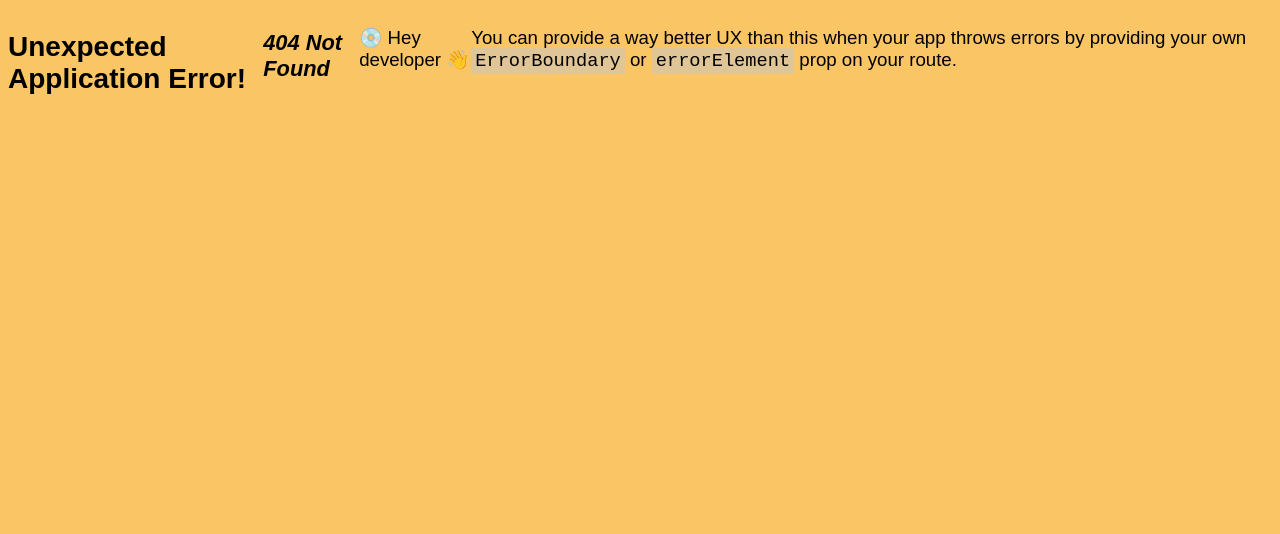
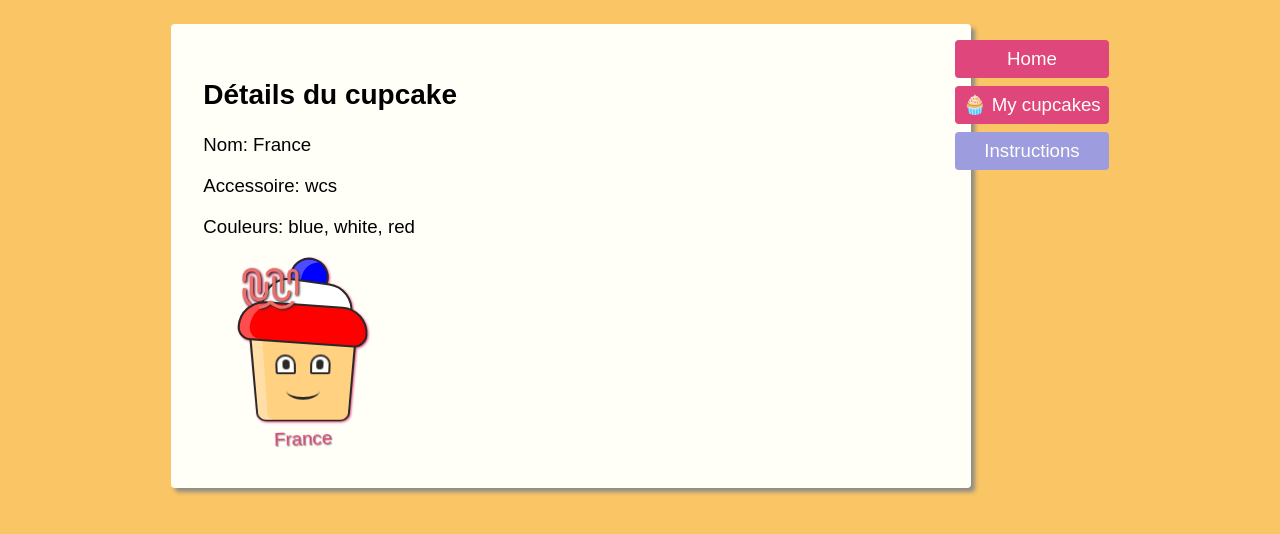
Before and after one commit to wildcodeschool-2025-03/js-jaune-checkpoint2, a React (Vite) app in the folder client/: page /cupcakes/10 in a window 1280 px wide. Before the commit this address had no page. Shown: the top 534 px of the page. Built offline with nearby package versions, Linux system fonts and the light colour scheme.

Commit message:
step6 bonus

```diff
--- a/client/src/main.tsx
+++ b/client/src/main.tsx
@@ -6,7 +6,7 @@ import { RouterProvider, createBrowserRouter } from "react-router";
 /* ************************************************************************* */
 
 import App from "./App";
-
+import CupcakeDetails from "./pages/CupcakeDetails";
 import CupcakeList from "./pages/CupcakeList";
 import Home from "./pages/Home";
 import Instructions from "./pages/Instructions";
@@ -28,6 +28,10 @@ const router = createBrowserRouter([
         path: "/cupcakes",
         element: <CupcakeList />,
       },
+      {
+        path: "/cupcakes/:id",
+        element: <CupcakeDetails />,
+      },
     ],
   },
 ]);
--- /dev/null
+++ b/client/src/pages/CupcakeDetails.tsx
@@ -0,0 +1,55 @@
+import { useParams } from "react-router-dom";
+import Cupcake from "../components/Cupcake";
+
+const sampleCupcakes: CupcakeArray = [
+  {
+    id: 10,
+    accessory_id: "4",
+    accessory: "wcs",
+    color1: "blue",
+    color2: "white",
+    color3: "red",
+    name: "France",
+  },
+  {
+    id: 11,
+    accessory_id: "4",
+    accessory: "wcs",
+    color1: "yellow",
+    color2: "red",
+    color3: "black",
+    name: "Germany",
+  },
+  {
+    id: 27,
+    accessory_id: "5",
+    accessory: "christmas-candy",
+    color1: "yellow",
+    color2: "blue",
+    color3: "blue",
+    name: "Sweden",
+  },
+];
+
+function CupcakeDetails() {
+  const { id } = useParams<{ id: string }>();
+  const cupcake = sampleCupcakes.find((cupcake) => cupcake.id === Number(id));
+  if (!cupcake) {
+    return <div>Erreur: Cupcake non trouvé</div>;
+  }
+
+  return (
+    <div>
+      <h2>Détails du cupcake</h2>
+      {/* Afficher les détails du cupcake ici */}
+      <p>Nom: {cupcake.name}</p>
+      <p>Accessoire: {cupcake.accessory}</p>
+      <p>
+        Couleurs: {cupcake.color1}, {cupcake.color2}, {cupcake.color3}
+      </p>
+      <Cupcake data={cupcake} />
+    </div>
+  );
+}
+
+export default CupcakeDetails;
--- a/client/src/pages/CupcakeList.tsx
+++ b/client/src/pages/CupcakeList.tsx
@@ -1,4 +1,5 @@
 import { useEffect, useState } from "react";
+import { Link } from "react-router-dom";
 import Cupcake from "../components/Cupcake";
 
 const sampleCupcakes: CupcakeArray = [
@@ -111,8 +112,10 @@ function CupcakeList() {
         {/* Step 2: repeat this block for each cupcake */}
         {/* Step 5: filter cupcakes before repeating */}
         {filteredCupcakes.map((cupcake) => (
-          <li className="cupcake-item" key={cupcake.id}>
-            <Cupcake data={cupcake} />
+          <li key={cupcake.id}>
+            <Link to={`/cupcakes/${cupcake.id}`}>
+              <Cupcake data={cupcake} />
+            </Link>
           </li>
         ))}
 
```
